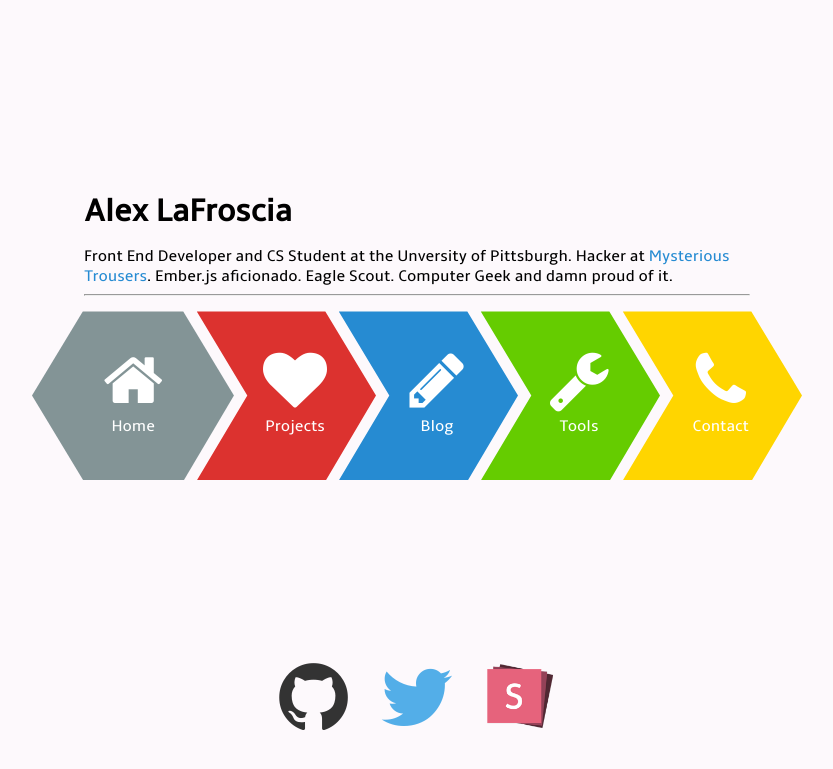
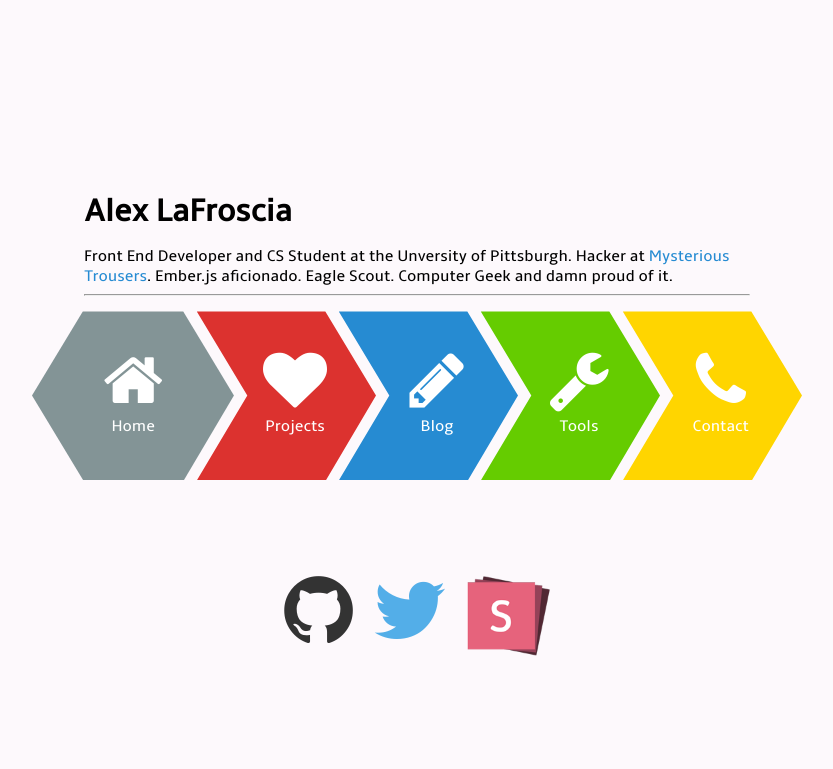
Before and after one commit to alexlafroscia/alexlafroscia.github.io, a Jekyll site: the page built from index.html, in a window 1280 px wide. Shown: the top 769 px of the page, without its empty margins (223-1056 px from the left). Built offline with Jekyll 4.4.1, drawn with Linux system fonts in a browser that asks for light colours.

Commit message:
Improvements to social icons bar

```diff
--- a/assets/app.scss
+++ b/assets/app.scss
@@ -158,21 +158,37 @@
 
 }
 
-ul.social-bar {
+.social-bar {
   position: relative;
+  font-size: 5em;
+  float: left;
+  left: 50%;
+  margin-top: 1em;
+  -webkit-transform: translateX(-50%);
+      -ms-transform: translateX(-50%);
+         -transform: translateX(-50%);
+}
+
+.social-item {
+  position: relative;
+  text-align: center;
+  float: left;
+
+  // Set margin on items that have a neighbor to create
+  // the correct spacing
+  & + & {
+    margin: {
+      left: 20px;
+    }
+  }
+
+  &:hover {
+    top: -15px;
+
+    .label {
       display: block;
-  font-size: 5em;
-  padding: 0;
-  margin: {
-    right: auto;
-    left: auto;
     }
-  text-align: center;
-
-  li {
-    display: inline-block;
-    text-align: center;
-    width: 84px;
+  }
 
   img {
     height: 80px;
@@ -180,28 +196,25 @@
     top: 10px;
   }
 
-    &.github {
-      a {
-        color: $github-brand;
-        &:visited {
+  .label {
+    font-size: 12px;
+    color: white;
+    background: $github-brand;
+    padding: 4px;
+    border-radius: 5px;
+    display: none;
+  }
+
+  // Github link colors
+  &.github a,
+  &.github a:visited {
     color: $github-brand;
   }
-      }
+
+  // Twitter link colors
+  &.twitter a,
+  &.twitter a:visited {
+    color: $twitter-brand;
   }
 
-    &.twitter {
-      a {
-        color: $twitter-brand;
-        &:visited {
-          color: $twitter-brand;
 }
-      }
-    }
-  }
-
-  // a {
-  //   &:hover {
-  //     font-size: 1.1em;
-  //   }
-  // }
-}
--- a/index.html
+++ b/index.html
@@ -56,19 +56,22 @@
           </svg>
         </a>
       </li>
-    </ul>
+    </div>
   </nav>
 
-  <ul class="social-bar">
-    <li class="github">
+  <div class="social-bar">
+    <div class="social-item github">
       <a href="http://github.com/alexlafroscia" target="_blank"><i class="fa fa-github"></i></a>
-    </li>
-    <li class="twitter">
+      <div span class="label">Github</div>
+    </div>
+    <div class="social-item twitter">
       <a href="http://twitter.com/alexlafroscia" target="_blank"><i class="fa fa-twitter"></i></a>
-    </li>
-    <li class="slides">
+      <div class="label">Twitter</div>
+    </div>
+    <div class="social-item slides">
       <a href="https://slides.com/alexlafroscia" target="_blank"><img
          src="/assets/img/slides.png" alt="Slides.com" /></a>
-    </li>
+      <div class="label">Slides.com</div>
+    </div>
   </ul>
 </div>
```
Also changed, not shown: assets/img/slides.png, 1 other file. Lines whose indentation alone changed are shown as unchanged.
